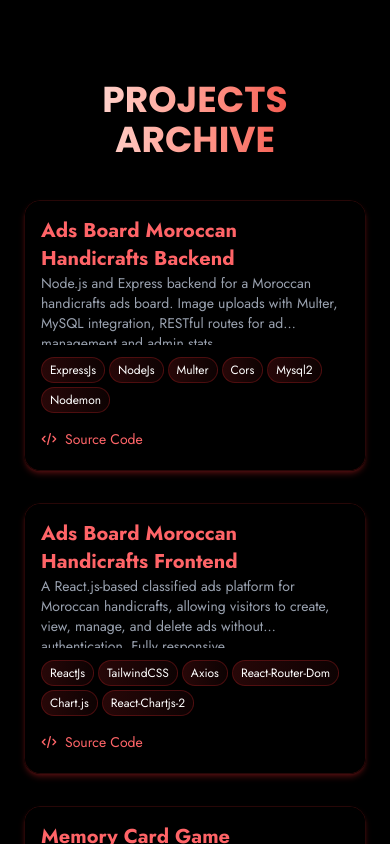
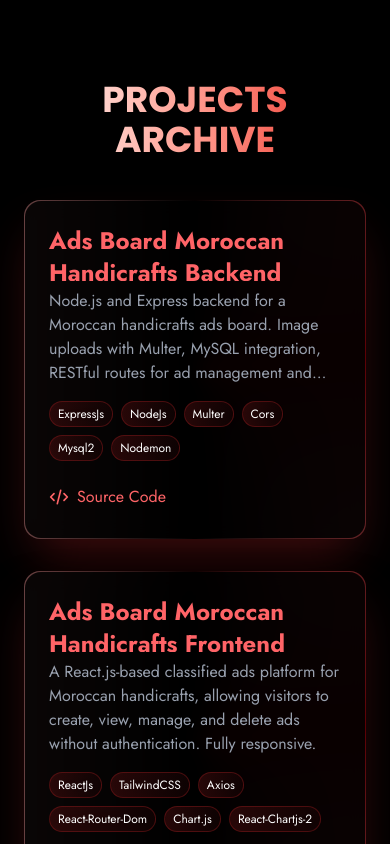
Before and after one commit to Rida-Lad/My-Portfolio, a React (Vite) app: page /projects in a window 390 px wide. Shown: the top 844 px of the page. Built offline with nearby package versions, Linux system fonts and the light colour scheme.

Commit message:
Refactor ProjectCard component; simplify layout and improve mobile styling for better user experience

```diff
--- a/src/components/ProjectCard.jsx
+++ b/src/components/ProjectCard.jsx
@@ -13,33 +13,30 @@ const ProjectCard = ({ project }) => {
 
     return (
         <div
-            className="group relative p-px overflow-hidden rounded-2xl transition-all duration-300 shadow-red-900/50 shadow-md md:shadow-2xl"
+            className="group relative p-px overflow-hidden rounded-2xl transition-all duration-300 shadow-red-900/50 shadow-2xl"
         >
-            {/* Animated gradient background - only shown on desktop */}
-            <div className="absolute inset-0 bg-gradient-to-r from-red-300 via-transparent to-red-300 opacity-40 transition-opacity duration-300 gradient-container hidden md:block">
+            {/* Animated gradient background */}
+            <div className="absolute inset-0 bg-gradient-to-r from-red-300 via-transparent to-red-300 opacity-40 transition-opacity duration-300 gradient-container">
                 <div className="absolute -top-[50%] -left-[50%] w-[200%] h-[200%] animate-border-rotate bg-[conic-gradient(from_0deg,transparent_0_,theme(colors.red.600)_25%,transparent_50%)]"></div>
             </div>
 
-            {/* Simple border for mobile */}
-            <div className="absolute inset-0 border border-red-900/30 rounded-2xl md:hidden"></div>
-
             {/* Card content */}
-            <div className="relative h-full bg-black/90 backdrop-blur-sm rounded-2xl p-4 md:p-6">
+            <div className="relative h-full bg-black/90 backdrop-blur-sm rounded-2xl p-6">
                 {/* Content */}
                 <div className="relative z-10 flex flex-col h-full">
                     {/* Title with fixed 2-line height */}
-                    <h3 className="text-xl md:text-2xl font-bold mb-2 bg-gradient-to-r from-red-400 to-red-400 text-transparent bg-clip-text
-                                  line-clamp-2 h-12 md:h-14 min-h-12 md:min-h-14">
+                    <h3 className="text-2xl font-bold mb-2 bg-gradient-to-r from-red-400 to-red-400 text-transparent bg-clip-text
+                                  line-clamp-2 h-14 min-h-14">
                         {project.name}
                     </h3>
 
-                    {/* Description with fixed height - smaller on mobile */}
-                    <p className="text-gray-400 mb-3 md:mb-4 line-clamp-3 md:line-clamp-4 h-18 md:h-24 min-h-18 md:min-h-24 text-sm md:text-base">
+                    {/* Description with fixed 4-line height */}
+                    <p className="text-gray-400 mb-4 line-clamp-4 h-24 min-h-24">
                         {project.description}
                     </p>
 
-                    {/* Tech stack with dynamic wrapping - reduced size on mobile */}
-                    <div className="flex flex-wrap gap-1 md:gap-2 mb-4 md:mb-6 overflow-hidden">
+                    {/* Tech stack with dynamic 2-row wrapping */}
+                    <div className="flex flex-wrap gap-2 mb-6 overflow-hidden">
                         {techStackElements}
                     </div>
 
@@ -49,10 +46,10 @@ const ProjectCard = ({ project }) => {
                             href={project.github}
                             target="_blank"
                             rel="noopener noreferrer"
-                            className="inline-flex items-center gap-2 text-red-400 hover:text-red-200 transition-colors text-sm md:text-base"
+                            className="inline-flex items-center gap-2 text-red-400 hover:text-red-200 transition-colors"
                         >
                             <svg
-                                className="w-4 h-4 md:w-5 md:h-5"
+                                className="w-5 h-5"
                                 fill="none"
                                 stroke="currentColor"
                                 viewBox="0 0 24 24"
@@ -70,22 +67,18 @@ const ProjectCard = ({ project }) => {
                 </div>
             </div>
 
-            {/* Modified styles with reduced animations for mobile */}
+            {/* Styles remain the same */}
             <style jsx="true">{`
                 @keyframes border-rotate {
                     0% { transform: rotate(0deg); }
                     100% { transform: rotate(360deg); }
                 }
+                .animate-border-rotate {
+                    animation: border-rotate 3s linear infinite;
+                }
 
-                /* Only animate on desktop */
-                @media (min-width: 768px) {
-                    .animate-border-rotate {
-                        animation: border-rotate 3s linear infinite;
-                    }
-
-                    .paused .animate-border-rotate {
-                        animation-play-state: paused;
-                    }
+                .paused .animate-border-rotate {
+                    animation-play-state: paused;
                 }
 
                 @media (prefers-reduced-motion: reduce) {
```
